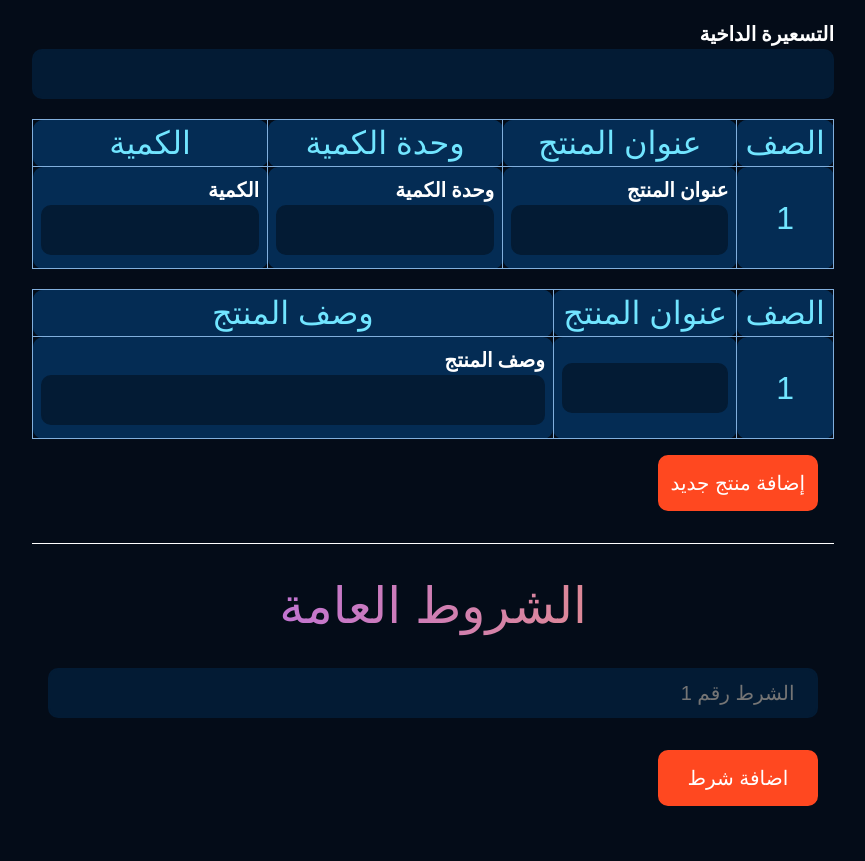
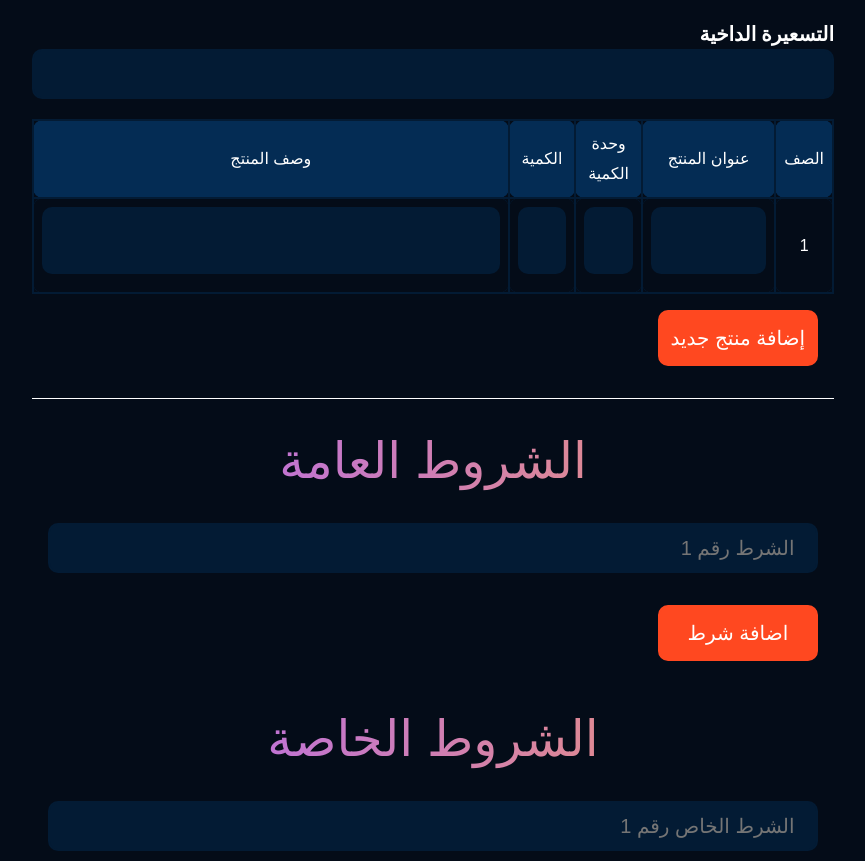
Before and after one commit to SamerAdel11/TEGO, a React (Create React App) app in the folder frontend/: page /createtnder in a window 1280 px wide. Shown: the part 928-1789 px from the top of the page, without its empty margins (32-897 px from the left). Built offline with nearby package versions, Linux system fonts and the light colour scheme.

Commit message:
retouches on teneder template

```diff
--- a/frontend/src/containers/Buyer_container/create_tender/CreateTender.jsx
+++ b/frontend/src/containers/Buyer_container/create_tender/CreateTender.jsx
@@ -1,4 +1,4 @@
-import React, { useState, useContext } from 'react';
+import React, { useState, useContext, useRef } from 'react';
 import './createtender.css';
 import AuthContext from '../../../context/Authcontext';
 
@@ -78,6 +78,12 @@ function CreateTender() {
     const updatedPrivateConditions = [...privateconditions];
     updatedPrivateConditions[idx].value = value;
     setPrivateConditions(updatedPrivateConditions);
+  };
+  const textareaRef = useRef(Array.from({ length: 4 }, () => React.createRef()));
+  const handleInput = (indexx) => {
+    const textarea = textareaRef.current[indexx].current;
+    textarea.style.height = 'auto'; // Reset height to auto to measure content
+    textarea.style.height = `${textarea.scrollHeight}px`; // Set height to fit content
   };
 
   const handleSubmit = async (e) => {
@@ -228,10 +234,11 @@ function CreateTender() {
             <table>
               <thead>
                 <tr>
-                  <th style={{ width: '3px' }}>الصف</th>
-                  <th className="col-4">عنوان المنتج</th>
-                  <th className="col-4">وحدة الكمية</th>
-                  <th className="col-4">الكمية</th>
+                  <th style={{ width: '1px' }}>الصف</th>
+                  <th className="col-2">عنوان المنتج</th>
+                  <th className="col-1">وحدة الكمية</th>
+                  <th className="col-1">الكمية</th>
+                  <th className="col-">وصف المنتج</th>
                 </tr>
               </thead>
               <tbody>
@@ -239,48 +246,66 @@ function CreateTender() {
                   <tr key={idx}>
                     <td>{product.id}</td>
                     <td>
-                      <label htmlFor={`title_${idx}`}>
-                        عنوان المنتج
-                        <input
+                      <textarea
                         type="text"
+                        ref={textareaRef.current[0]}
+                        onInput={() => handleInput(0)}
                         id={`title_${idx}`}
                         value={product.title}
+                        aria-label="title"
                         onChange={(e) => {
                           handleProductChange(idx, 'title', e.target.value);
                           handleTitleChange(idx, e.target.value);
                         }}
                       />
-                      </label>
                     </td>
                     <td>
-                      <label htmlFor={`unit_${idx}`}>
-                        وحدة الكمية
-                        <input
+                      <textarea
+                        ref={textareaRef.current[1]}
+                        onInput={() => handleInput(1)}
                         type="text"
                         id={`unit_${idx}`}
                         value={product.unit}
+                        aria-label="quantity_unit"
                         onChange={(e) => handleProductChange(idx, 'unit', e.target.value)}
                       />
-                      </label>
                     </td>
                     <td>
-                      <label htmlFor={`quantity_${idx}`}>
-                        الكمية
-                        <input
+                      <textarea
                         type="text"
+                        ref={textareaRef.current[2]}
+                        onInput={() => handleInput(2)}
                         id={`quantity_${idx}`}
                         value={product.quantity}
+                        aria-label="quantity"
                         onChange={(e) => handleProductChange(idx, 'quantity', e.target.value)}
                       />
-                      </label>
+                    </td>
+                    <td>
+                      <textarea
+                        ref={textareaRef.current[3]}
+                        onInput={() => handleInput(3)}
+                        type="text"
+                        id={`description_${idx}`}
+                        value={descriptions[idx]}
+                        aria-label="description"
+                        onChange={(e) => handleDescriptionChange(idx, e.target.value)}
+                      />
                     </td>
                   </tr>
                 ))}
               </tbody>
             </table>
+            <button
+              type="button"
+              className="button condition"
+              onClick={handleAddProduct}
+            >
+              إضافة منتج جديد
+            </button>
           </div>
 
-          <div className="table-container">
+          {/* <div className="table-container">
             <table>
               <thead>
                 <tr>
@@ -323,7 +348,7 @@ function CreateTender() {
             >
               إضافة منتج جديد
             </button>
-          </div>
+          </div> */}
           <hr data-v-7e013592 />
           <div className="gradient__text m-3">
             <h1>الشروط العامة</h1>
--- a/frontend/src/containers/Buyer_container/create_tender/createtender.css
+++ b/frontend/src/containers/Buyer_container/create_tender/createtender.css
@@ -62,13 +62,33 @@ button[type="submit"]:hover {
   border-collapse: collapse;
 }
 
-.table-container th,
+.table-container th {
+  background-color: var(--color-bg);
+  padding: 8px;
+  border: 2px solid var(--color-footer); /* Using color-text for borders */
+  border-radius: 10px;
+  text-align: center;
+  font-family: var(--font-family);
+  font-weight: 500;
+  font-size: 16px;
+  line-height: 30px;
+  color: #ffffff;
+}
 .table-container td {
   padding: 8px;
   border: 1px solid var(--color-text); /* Using color-text for borders */
   text-align: center;
-  color: var(--color-text2); /* Text color */
-  font-size: 2rem;
+  font-size: 1rem;
+  background-color: var(--color-bg);
+  padding: 8px;
+  border: 2px solid var(--color-footer); /* Using color-text for borders */
+  border-radius: 10px;
+  text-align: center;
+  font-family: var(--font-family);
+  font-weight: 500;
+  font-size: 16px;
+  line-height: 30px;
+  color: #ffffff;
 }
 
 .table-container th {
@@ -85,3 +105,26 @@ button[type="submit"]:hover {
 input[type="date"]::-webkit-calendar-picker-indicator {
   filter: invert(100%);
 }
+textarea {
+  width: 100%;
+  color: var(--color-text);
+  border-radius: 10px;
+  border: 0px solid var(--color-text);
+  font-family: var(--font-family);
+  background-color: var(--color-footer); /* Define background color */
+  resize: none;
+  max-lines: 9;
+  padding-top: 7px;
+}
+
+/* th, td { */
+  /* padding: 8px; */
+  /* border: 2px solid var(--color-footer);  */
+  /* border-radius: 10px; */
+  /* text-align: center; */
+  /* font-family: var(--font-family); */
+  /* font-weight: 500; */
+  /* font-size: 16px; */
+  /* line-height: 30px; */
+  /* color: #ffffff; */
+/* } */
```
Lines whose indentation alone changed are shown as unchanged.
